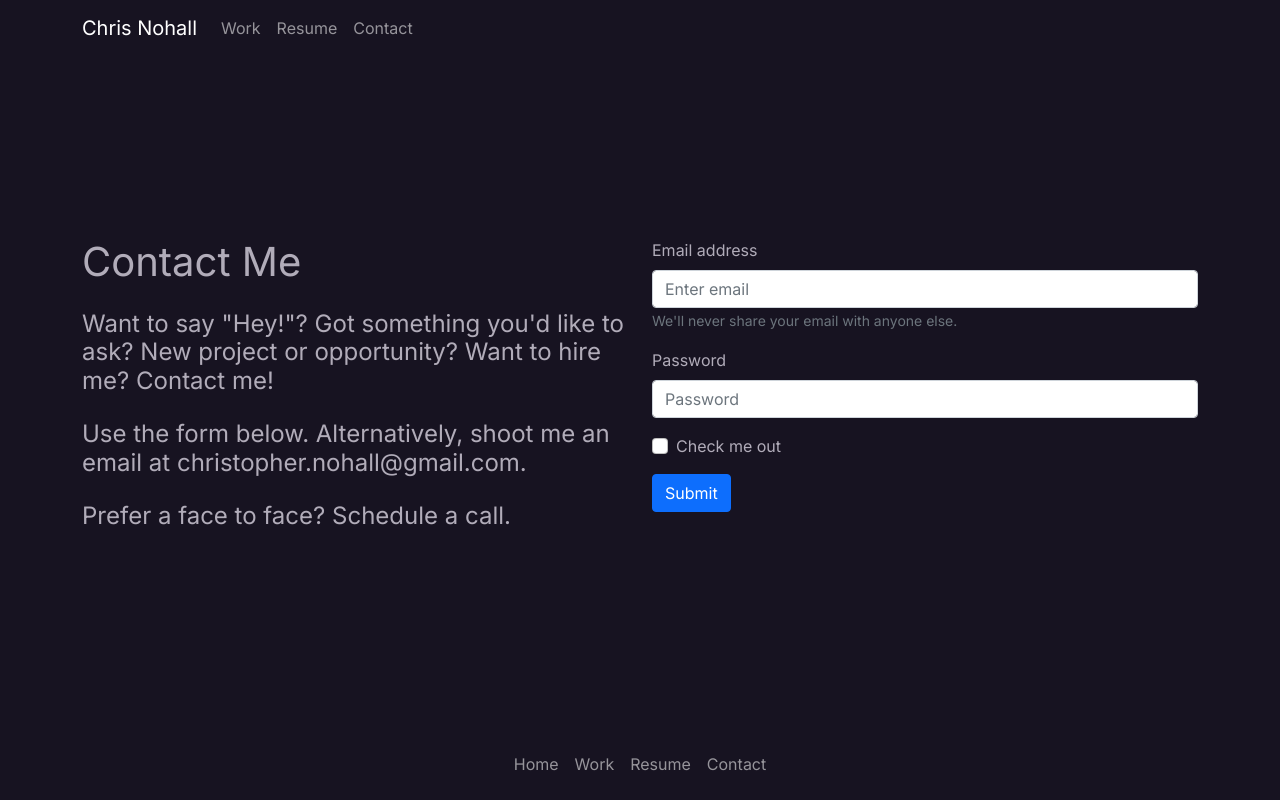
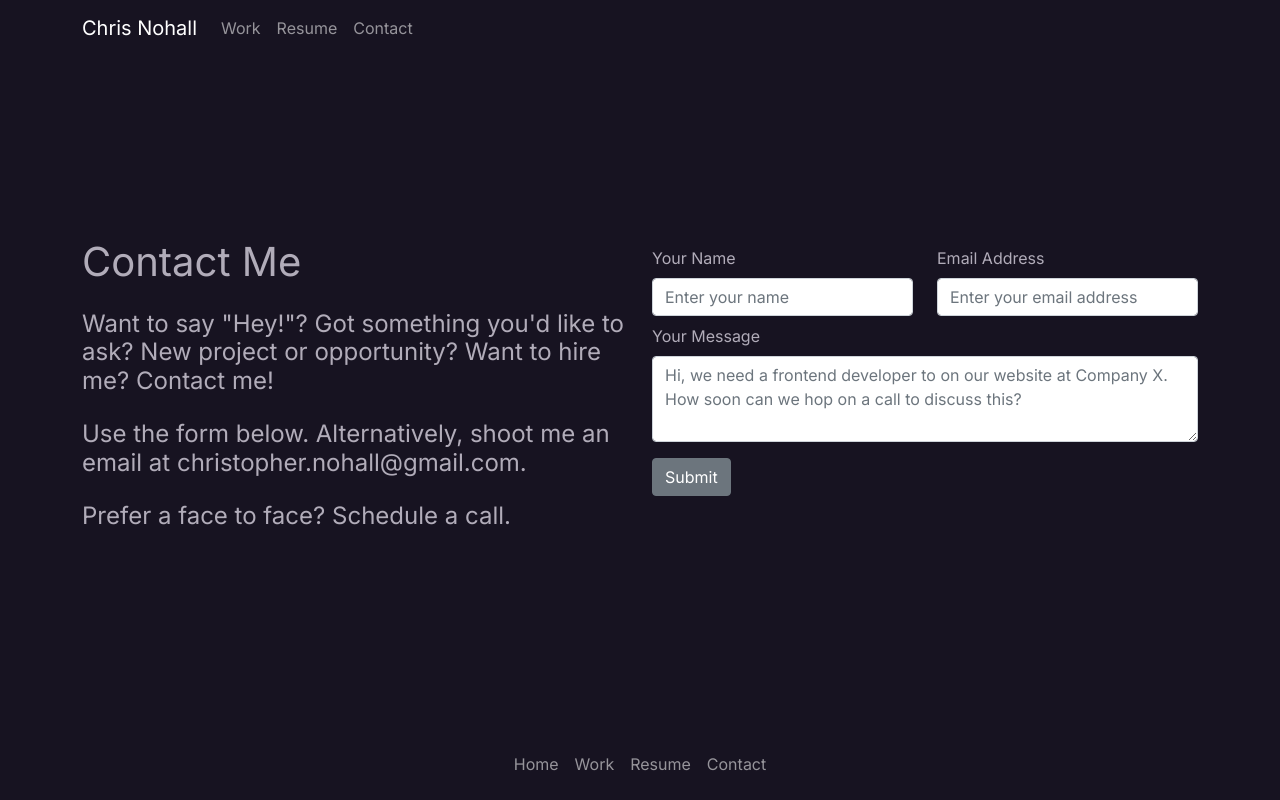
Before and after one commit to cnohall/nextjs-cv, a Next.js app: page /contact in a window 1280 px wide. Built offline with nearby package versions, Linux system fonts and the light colour scheme.

Commit message:
update contact form

```diff
--- a/pages/contact.tsx
+++ b/pages/contact.tsx
@@ -21,22 +21,27 @@ export default function Contact() {
         </Col>
         <Col>
         <Form>
-          <Form.Group className="mb-3" controlId="formBasicEmail">
-            <Form.Label>Email address</Form.Label>
-            <Form.Control type="email" placeholder="Enter email" />
-            <Form.Text className="text-muted">
-              {`We'll never share your email with anyone else.`}
-            </Form.Text>
+          <Row xs={1} sm={2}>
+            <Col>
+              <Form.Group className="my-2">
+                <Form.Label>Your Name</Form.Label>
+                <Form.Control type="text" placeholder="Enter your name" />
+              </Form.Group>
+            </Col>
+            <Col>
+              <Form.Group className="my-2">
+                <Form.Label>Email Address</Form.Label>
+                <Form.Control type="email" placeholder="Enter your email address" />
+              </Form.Group>
+            </Col>
+          </Row>
+
+          <Form.Group className="mb-3">
+            <Form.Label>Your Message</Form.Label>
+            <Form.Control as="textarea" rows={3} placeholder="Hi, we need a frontend developer to on our website at Company X. How soon can we hop on a call to discuss this?" />
           </Form.Group>
 
-          <Form.Group className="mb-3" controlId="formBasicPassword">
-            <Form.Label>Password</Form.Label>
-            <Form.Control type="password" placeholder="Password" />
-          </Form.Group>
-          <Form.Group className="mb-3" controlId="formBasicCheckbox">
-            <Form.Check type="checkbox" label="Check me out" />
-          </Form.Group>
-          <Button variant="primary" type="submit">
+          <Button variant="secondary" type="submit">
             Submit
           </Button>
         </Form>
```
